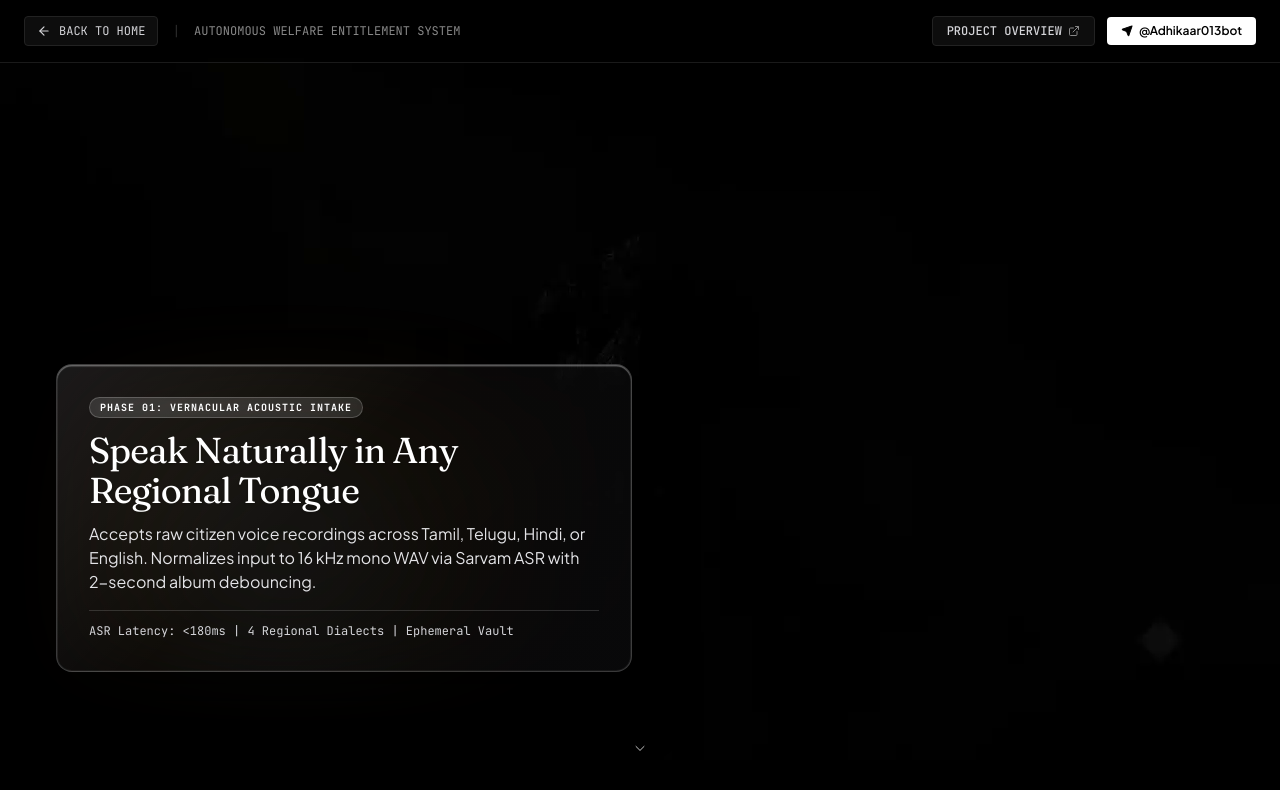
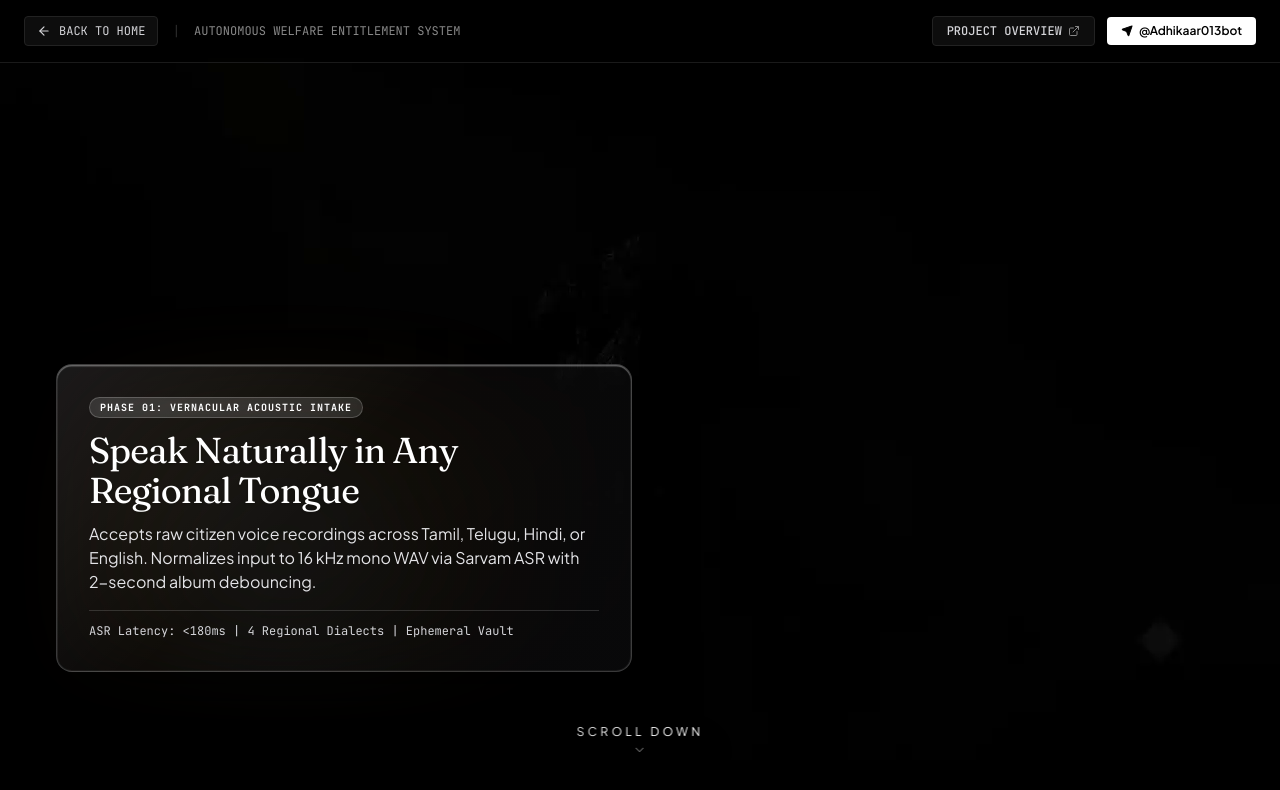
Before and after one commit to 24cu0310111-ship-it/adhikaar-web, a React (Vite) app: page / in a window 1280 px wide. Both pictures are taken after a click on the button "Get Started". Shown: the top 790 px of the page. Built offline with nearby package versions, Linux system fonts and the light colour scheme.

Commit message:
Add Scroll down prompt with downward chevron and dynamic scroll visibility

```diff
--- a/src/components/ScrollAnimationPanel.tsx
+++ b/src/components/ScrollAnimationPanel.tsx
@@ -208,9 +208,7 @@ export const ScrollAnimationPanel: React.FC<ScrollAnimationPanelProps> = ({ onBa
       if (maxScroll <= 0) return;
 
       const scrollY = Math.max(0, -container.getBoundingClientRect().top);
-      if (scrollY > 50) {
-        setHasScrolled(true);
-      }
+      setHasScrolled(scrollY > 50);
       const fraction = Math.min(1, Math.max(0, scrollY / maxScroll));
 
       targetFrameRef.current = Math.min(TOTAL_FRAMES, Math.max(1, fraction * (TOTAL_FRAMES - 1) + 1));
@@ -290,11 +288,14 @@ export const ScrollAnimationPanel: React.FC<ScrollAnimationPanelProps> = ({ onBa
             </div>
           </div>
 
-          {/* Initial Clean Scroll Prompt (Animate text removed per user request) */}
+          {/* Initial Clean Scroll Prompt (Scroll down instruction) */}
           {!hasScrolled && (
             <div className="absolute bottom-8 left-1/2 -translate-x-1/2 z-20 pointer-events-none flex flex-col items-center transition-opacity duration-500">
-              <div className="flex flex-col items-center p-2 rounded-full bg-black/45 backdrop-blur-sm shadow-lg">
-                <ChevronDown className="w-4 h-4 text-white/80 animate-bounce" strokeWidth={1.5} />
+              <div className="flex flex-col items-center gap-1.5 px-5 py-2 rounded-full bg-black/45 backdrop-blur-sm shadow-lg">
+                <span className="font-sans font-light text-xs tracking-[0.28em] uppercase text-white drop-shadow-sm">
+                  Scroll down
+                </span>
+                <ChevronDown className="w-3.5 h-3.5 text-white/80 animate-bounce" strokeWidth={1.25} />
               </div>
             </div>
           )}
```
